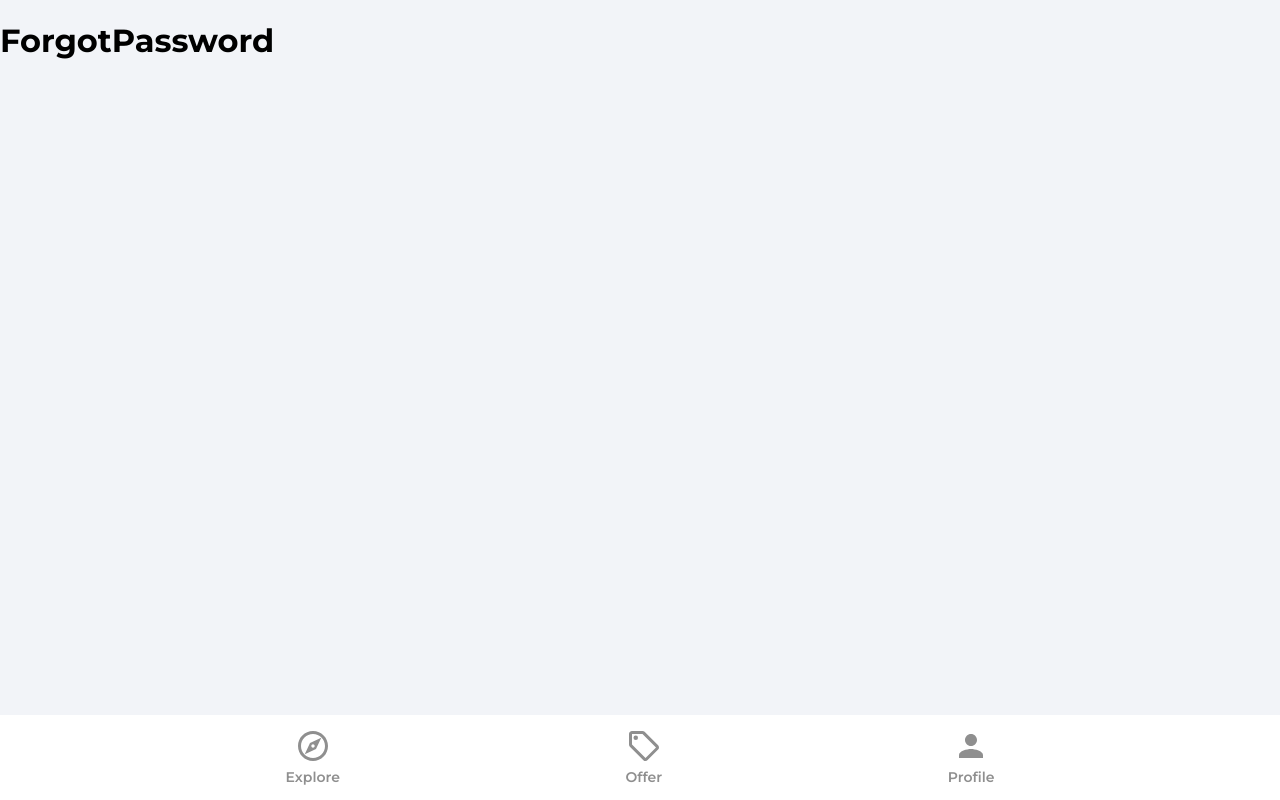
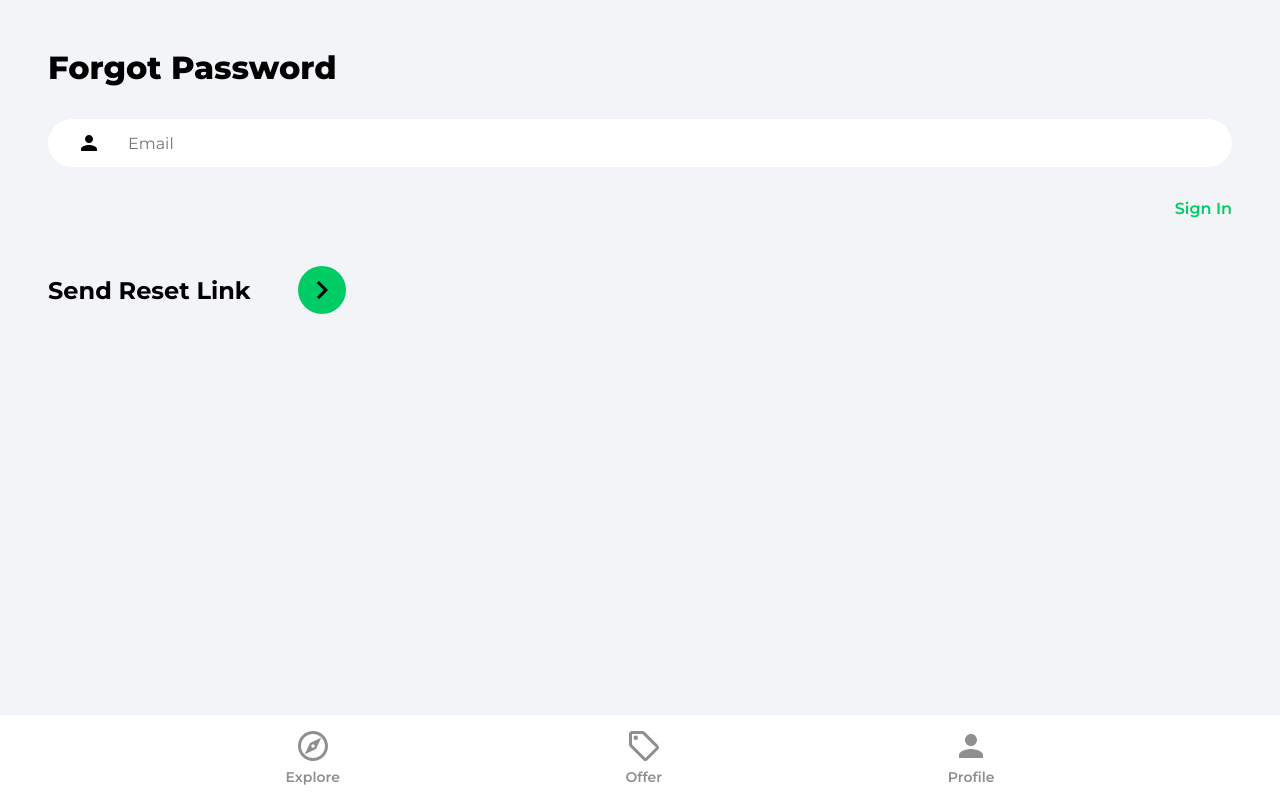
Before and after one commit to Michael-Wilburn/House-marketplace-App, a React (Create React App) app: page /forgot-password in a window 1280 px wide. Built offline with nearby package versions, Linux system fonts and the light colour scheme; no server answers.

Commit message:
Forgot Password

```diff
--- a/src/pages/ForgotPassword.jsx
+++ b/src/pages/ForgotPassword.jsx
@@ -1,8 +1,53 @@
+import { useState } from "react";
+import { Link } from "react-router-dom";
+import { getAuth, sendPasswordResetEmail } from "firebase/auth";
+import { toast } from "react-toastify";
+import { ReactComponent as ArrowRightIcon } from "../assets/svg/keyboardArrowRightIcon.svg"
+
 function ForgotPassword() {
+    const [email, setEmail] = useState('');
+
+    const onChange = (e) => {
+        setEmail(e.target.value);
+    }
+
+    const onSubmit = async (e) => {
+        e.preventDefault()
+
+        try {
+            const auth = getAuth()
+            await sendPasswordResetEmail(auth, email)
+            toast.success('Email reset was send')
+        } catch (error) {
+            toast.error('Could not send reset email')
+        }
+    }
+
 
     return (
-        <div>
-            <h1>ForgotPassword</h1>
+        <div className="pageContainer">
+            <header>
+                <p className="pageHeader">Forgot Password</p>
+            </header>
+            <main>
+                <form onSubmit={onSubmit}>
+                    <input
+                        type="text"
+                        className="emailInput"
+                        placeholder="Email"
+                        id="email"
+                        value={email}
+                        onChange={onChange}
+                    />
+                    <Link className="forgotPasswordLink" to='/sign-in'>Sign In</Link>
+                    <div className="signInBar">
+                        <div className="signInText">Send Reset Link</div>
+                        <button className="signInButton">
+                            <ArrowRightIcon fill='FFFFFF' width='36px' height='36px' />
+                        </button>
+                    </div>
+                </form>
+            </main>
         </div>
     );
 }
--- a/src/pages/SignUp.jsx
+++ b/src/pages/SignUp.jsx
@@ -88,7 +88,7 @@ function SignUp() {
                             className="showPassword"
                             onClick={() => setShowPassword((prevState) => !prevState)} />
                     </div>
-                    <Link to='forgot-password' className="forgotPasswordLink">Forgot Password ?</Link>
+                    <Link to='/forgot-password' className="forgotPasswordLink">Forgot Password ?</Link>
                     <div className="signUpBar">
                         <p className="singUpText">
                             Sing Up
--- a/src/pages/SingnIn.jsx
+++ b/src/pages/SingnIn.jsx
@@ -73,7 +73,7 @@ function SignIn() {
                             className="showPassword"
                             onClick={() => setShowPassword((prevState) => !prevState)} />
                     </div>
-                    <Link to='forgot-password' className="forgotPasswordLink">Forgot Password ?</Link>
+                    <Link to='/forgot-password' className="forgotPasswordLink">Forgot Password ?</Link>
                     <div className="signInBar">
                         <p className="singInText">
                             Sing In
```
